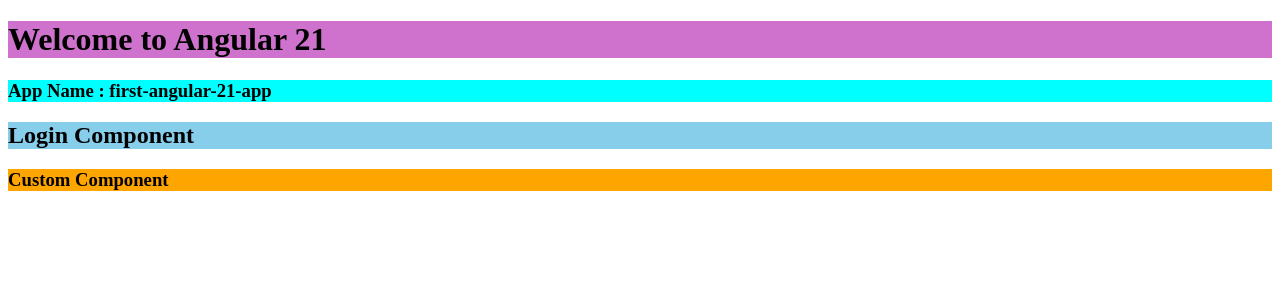
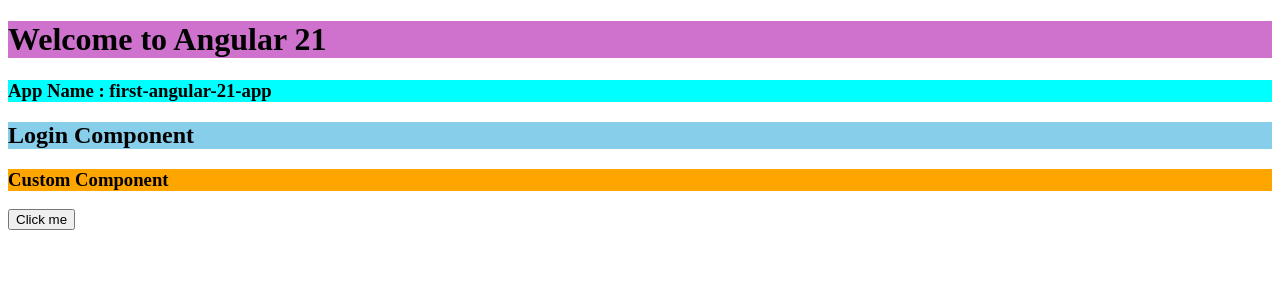
Before and after one commit to maulik-leo/first-angular-21-app, an Angular app: page / in a window 1280 px wide. Shown: the top 300 px of the page. Built offline with nearby package versions, Linux system fonts and the light colour scheme.

Commit message:
added button with click handler method

```diff
--- a/src/app/app.html
+++ b/src/app/app.html
@@ -1,4 +1,5 @@
-<h1 style="background-color: rgb(206, 114, 206);">Welcome to Angular {{ version }}</h1>
-<h3 style="background-color: cyan;">App Name : {{ title() }}</h3>
+<h1 style="background-color: rgb(206, 114, 206)">Welcome to Angular {{ version }}</h1>
+<h3 style="background-color: cyan">App Name : {{ title() }}</h3>
 <login></login>
 <custom></custom>
+<button (click)="handleClick()">Click me</button>
--- a/src/app/app.ts
+++ b/src/app/app.ts
@@ -9,6 +9,9 @@ import { Custom } from './custom/cutom';
   styleUrl: './app.css',
 })
 export class App {
+  handleClick() {
+    console.log("Button Clicked");
+  }
   protected readonly title = signal('first-angular-21-app');
   version = 21;
 }
```
